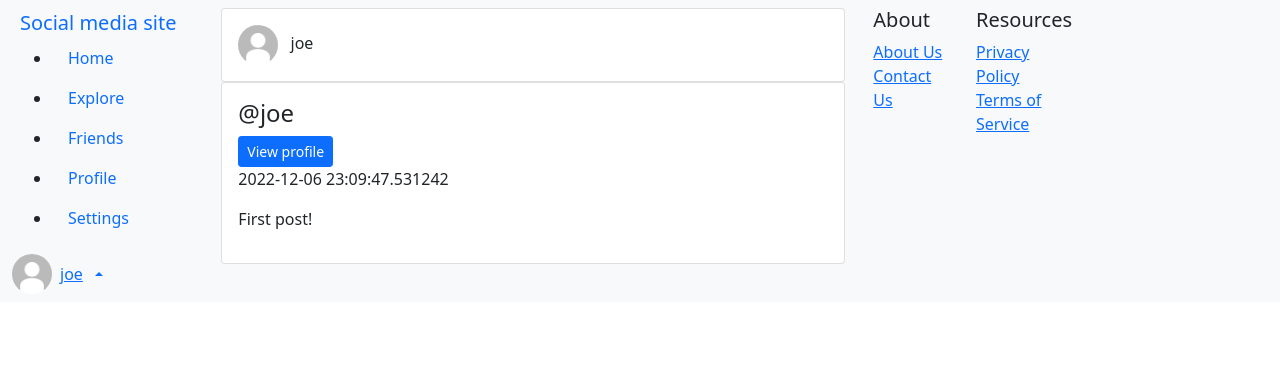
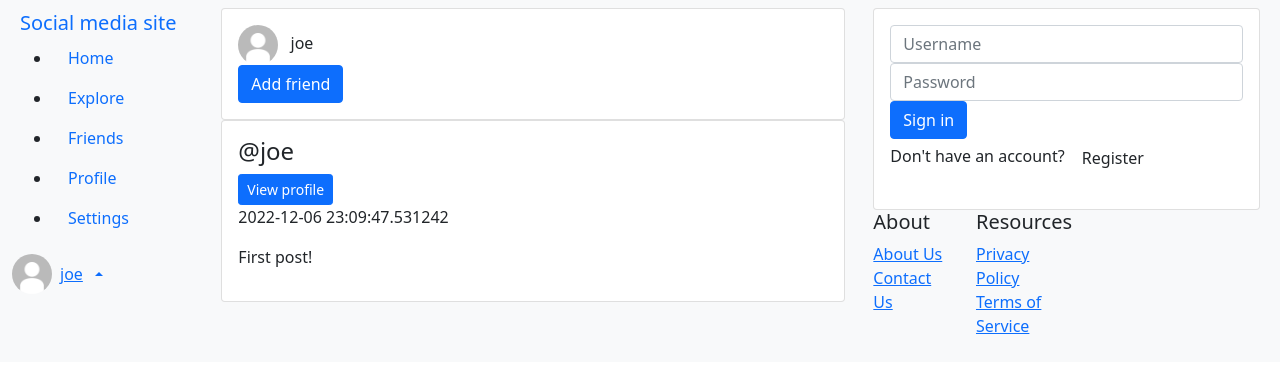
Before and after one commit to JoeWakeling/social-webapp, a Flask app: a page that uses app/templates/cards/profile.html in a window 1280 px wide. Shown: the top 373 px of the page. Run offline with Flask 2, Linux system fonts and the light colour scheme; a user stored in the database is signed in; data comes from the database, SQL or seed files in the repository; both versions use the stored data as it was after the commit.

Commit message:
Added friend list page and add friend button to profiles

```diff
--- a/app/models.py
+++ b/app/models.py
@@ -40,9 +40,3 @@ class Post(db.Model):
     poster_id = db.Column(db.Integer, db.ForeignKey("user.id"))
     time_posted = db.Column(db.DateTime, default=datetime.utcnow, nullable=False)
     body = db.Column(db.String(300), unique=True, nullable=False)
-
-# CREATE FRIENDSHIP:
-# user1 = User.query.get(1)
-# user2 = User.query.get(2)
-# user1.friends.append(user2)
-# db.session.commit()
--- /dev/null
+++ b/app/templates/cards/friend-preview.html
@@ -0,0 +1,6 @@
+ <div class="card">
+     <div class="card-body">
+         <img src="/static/images/default-profile-img.jpg" width="40" height="40" class="rounded-circle">
+         <span class="d-none d-sm-inline mx-2" id ="profile-card-username">{{ friend.username }}</span>
+     </div>
+ </div>
--- a/app/templates/cards/profile.html
+++ b/app/templates/cards/profile.html
@@ -1,6 +1,10 @@
  <div class="card">
      <div class="card-body">
-             <img src="/static/images/default-profile-img.jpg" width="40" height="40" class="rounded-circle">
-             <span class="d-none d-sm-inline mx-2" id ="profile-card-username">{{profile_owner.username}}</span>
+         <img src="/static/images/default-profile-img.jpg" width="40" height="40" class="rounded-circle">
+         <span class="d-none d-sm-inline mx-2" id ="profile-card-username">{{profile_owner.username}}</span>
+         <!-- Add friend button -->
+         <form action="/add-friend/{{ profile_owner.username }}" method="POST">
+            <button type="submit" class="btn btn-primary">Add friend</button>
+        </form>
      </div>
  </div>
--- a/app/templates/friends.html
+++ b/app/templates/friends.html
@@ -1,9 +1,9 @@
 {% extends "base.html" %}
 {% block content %}
 
-    <!-- Display card for every post passed in render_template(posts=posts) -->
-    {%  for friend in friendList %}
-        {% include "/cards/post.html" %}s
+    <!-- Display card friend in friendList from render_template()) -->
+    {%  for friend in friends %}
+        {% include "/cards/friend-preview.html" %}
     {% endfor %}
 
 {% endblock content %}
--- a/app/views.py
+++ b/app/views.py
@@ -52,7 +52,7 @@ def signup():
 
 
 # Route to check login state
-@app.route("/auth_check")
+@app.route("/auth-check")
 def auth_check():
     # Check if user's id in session
     if current_user.is_authenticated:
@@ -63,8 +63,24 @@ def auth_check():
         return "Not logged in"
 
 
+# Route to handle adding a friend
+@login_required
+@app.route("/add-friend/<new_friend_username>", methods=["GET", "POST"])
+def add_friend(new_friend_username):
+    # Get user object of new friend
+    new_friend = models.User.query.filter_by(username=new_friend_username).first()
+    if new_friend is None:
+        # Invalid new friend username
+        return "User to add as friend not found"
+    else:
+        # User found, add friendship to database
+        current_user.friends.append(new_friend)
+        db.session.commit()
+        return redirect("/", code=302)
+
+
 # Route to handle user posting
-@app.route("/post", methods=["GET", "POST"])
+@app.route("/add", methods=["GET", "POST"])
 def post():
     if current_user.is_authenticated:
         # Get user's post text (body) from form
```
Also changed, not shown: app.db.
